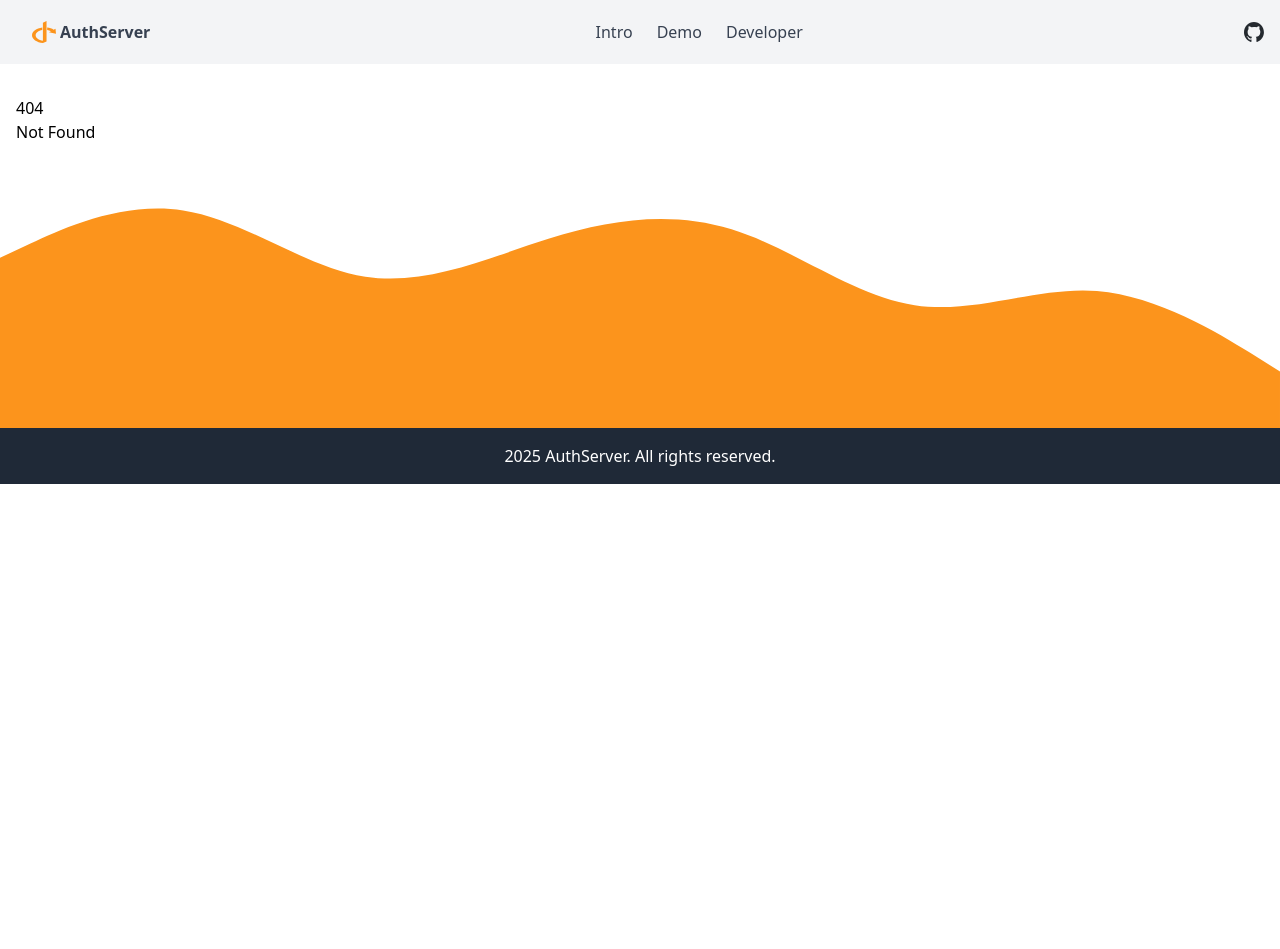
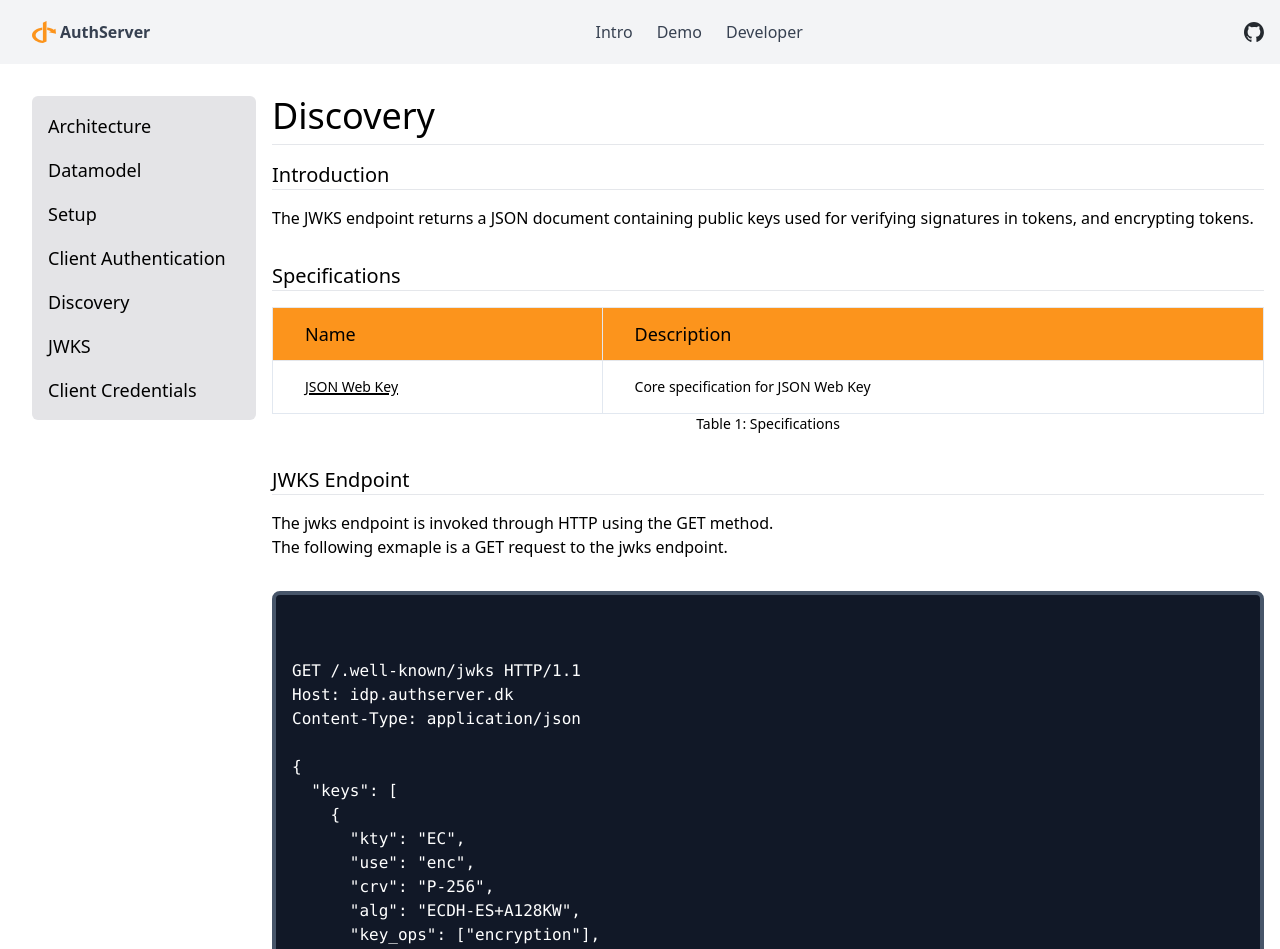
Before and after one commit to jokk-itu/authserver-framework, a SvelteKit app in the folder doc/: page /developer/jwks in a window 1280 px wide. Before the commit this address had no page. Shown: the top 949 px of the page. Before the commit the page ends 800 px from the top, so only its background shows below. Built offline with nearby package versions, Linux system fonts and the light colour scheme.

Commit message:
update: split jwks into its own page

```diff
--- a/doc/src/links.ts
+++ b/doc/src/links.ts
@@ -22,7 +22,8 @@ export const developerLinks = [
     new DeveloperLink('Setup', '/setup'),
     new DeveloperLink('Client Authentication', '/client-authentication'),
     new DeveloperLink('Discovery', '/discovery'),
-    new DeveloperLink('Client Credentials', '/client-credentials'),
+    new DeveloperLink("JWKS", "/jwks"),
+    new DeveloperLink('Client Credentials', '/client-credentials')
 ];
 
 export const navLinks = [
--- a/doc/src/routes/developer/discovery/+page.svelte
+++ b/doc/src/routes/developer/discovery/+page.svelte
@@ -1,5 +1,4 @@
 <script lang="ts">
-    import { r } from "svelte-highlight/languages";
     import CodeBlock from "../../../components/CodeBlock.svelte";
     import PageTitle from "../../../components/PageTitle.svelte";
     import Section from "../../../components/Section.svelte";
@@ -9,8 +8,7 @@
     let specificationHeaders: string[] = ["Name", "Description"];
     let specificationRows: RowCellDefinition[][] = [
         [ new RowCellDefinition('OpenId Connect Discovery', 'https://openid.net/specs/openid-connect-discovery-1_0.html'), new RowCellDefinition('Core specification for OpenId Connect Discovery') ],
-        [ new RowCellDefinition('OAuth Discovery', 'https://datatracker.ietf.org/doc/html/rfc8414'), new RowCellDefinition('Core specification for OAuth Discovery') ],
-        [ new RowCellDefinition('JSON Web Key', 'https://datatracker.ietf.org/doc/html/rfc7517'), new RowCellDefinition('Core specification for JSON Web Key') ]
+        [ new RowCellDefinition('OAuth Discovery', 'https://datatracker.ietf.org/doc/html/rfc8414'), new RowCellDefinition('Core specification for OAuth Discovery') ]
     ];
 
     let metadataHeaders: string[] = ["Name", "Description"];
@@ -69,43 +67,22 @@
         [ new RowCellDefinition('require_signed_request_object'), new RowCellDefinition('Is request parameter required by authserver') ],
         [ new RowCellDefinition('require_pushed_authorization_requests'), new RowCellDefinition('Is pushed authorization requests required by authserver') ],
         [ new RowCellDefinition('grant_management_action_required'), new RowCellDefinition('Is grant management action required by authserver') ],
-    ]
-
-    let jwksHeaders: string[] = ["Name", "Description"];
-    let jwksRows: RowCellDefinition[][] = [
-        [ new RowCellDefinition('keys'), new RowCellDefinition('Array of Json Web Keys') ],
-        [ new RowCellDefinition('kty'), new RowCellDefinition('The cryptographic algorithm family, the key can use') ],
-        [ new RowCellDefinition('use'), new RowCellDefinition('The usage of the key') ],
-        [ new RowCellDefinition('alg'), new RowCellDefinition('The cryptographic algorithm the key can be used with') ],
-        [ new RowCellDefinition('key_ops'), new RowCellDefinition('The operations the key can be used with') ],
-        [ new RowCellDefinition('kid'), new RowCellDefinition('The unique identifier of the key') ],
-
-        [ new RowCellDefinition('crv'), new RowCellDefinition('The elliptic curve used by the key') ],
-        [ new RowCellDefinition('x'), new RowCellDefinition('The base64 x coordinate on the curve') ],
-        [ new RowCellDefinition('y'), new RowCellDefinition('The base64 y coordinate on the curve') ],
-
-        [ new RowCellDefinition('n'), new RowCellDefinition('The modulus value used with kty: RSA') ],
-        [ new RowCellDefinition('e'), new RowCellDefinition('The exponnent value used with kty: RSA') ],
-
-        [ new RowCellDefinition('x5t'), new RowCellDefinition('The SHA1 thumpbrint of the certificate') ],
-        [ new RowCellDefinition('x5c'), new RowCellDefinition('Array of one base64 certificate') ],
-        [ new RowCellDefinition('x5t#S256'), new RowCellDefinition('The SHA256 thumbprint of the certificate') ],
     ];
 </script>
 
 <PageTitle title="Discovery" />
 <Section title="Introduction">
-    <p>There are two discovery endpoints. One returns a JSON document about metadata, and the other returns a JSON document containing public keys.</p>
+    <p>The discovery endpoint returns a JSON document containing metadata about AuthServer, such as endpoints and supported functionality.</p>
 </Section>
 <Section title="Specifications">
     <Table title="Specifications" tableNumber={1} headers={specificationHeaders} rowCellDefinitions={specificationRows} />
 </Section>
-<Section title="Metadata Endpoint">
-    <p>The metadata endpoint is invoked through HTTP using the GET method.</p>
-    <p>The following example is a GET request to the metadata endpoint.</p>
+<Section title="Discovery Endpoint">
+    <p>The discovery endpoint is invoked through HTTP using the GET method.</p>
+    <p>The following example is a GET request to the discovery endpoint.</p>
     <CodeBlock>
         {`
-GET /.well-known/openid-configuration HTTP1.1
+GET /.well-known/openid-configuration HTTP/1.1
 Host: idp.authserver.dk
 Content-Type: application/json
 
@@ -120,31 +97,3 @@ Content-Type: application/json
     <p>The following table describes the fields in the JSON document.</p>
     <Table title="Metadata fields" tableNumber={2} headers={metadataHeaders} rowCellDefinitions={metadataRows} />
 </Section>
-<Section title="JWKS Endpoint">
-    <p>The jwks endpoint is invoked through HTTP using the GET method.</p>
-    <p>The following exmaple is a GET request to the jwks endpoint.</p>
-    <CodeBlock>
-        {`
-GET /.well-known/jwks HTTP1.1
-Host: idp.authserver.dk
-Content-Type: application/json
-
-{
-  "keys": [
-    {
-      "kty": "EC",
-      "use": "enc",
-      "crv": "P-256",
-      "alg": "ECDH-ES+A128KW",
-      "key_ops": ["encryption"],
-      "x": "f83OJ3D2xF1Bg8vub9tLe1gHMzV76e8Tus9uPHvRVEU",
-      "y": "x_FEzRu9m36HLN_tue659LNpXW6pCyStikYjKIWI5a0",
-      "kid": "d890e7ed-662b-48c5-8914-c5c58571f8b6"
-    }
-  ]
-}
-        `}
-    </CodeBlock>
-    <p>The following table describes the fields in the JSON document.</p>
-    <Table title="JWKS fields" tableNumber={3} headers={jwksHeaders} rowCellDefinitions={jwksRows} />
-</Section>
--- /dev/null
+++ b/doc/src/routes/developer/jwks/+page.svelte
@@ -0,0 +1,69 @@
+<script lang="ts">
+    import CodeBlock from "../../../components/CodeBlock.svelte";
+    import PageTitle from "../../../components/PageTitle.svelte";
+    import Section from "../../../components/Section.svelte";
+    import Table from "../../../components/Table.svelte";
+    import { RowCellDefinition } from "../../../table";
+
+    let specificationHeaders: string[] = ["Name", "Description"];
+    let specificationRows: RowCellDefinition[][] = [
+        [ new RowCellDefinition('JSON Web Key', 'https://datatracker.ietf.org/doc/html/rfc7517'), new RowCellDefinition('Core specification for JSON Web Key') ]
+    ];
+
+    let jwksHeaders: string[] = ["Name", "Description"];
+    let jwksRows: RowCellDefinition[][] = [
+        [ new RowCellDefinition('keys'), new RowCellDefinition('Array of Json Web Keys') ],
+        [ new RowCellDefinition('kty'), new RowCellDefinition('The cryptographic algorithm family, the key can use') ],
+        [ new RowCellDefinition('use'), new RowCellDefinition('The usage of the key') ],
+        [ new RowCellDefinition('alg'), new RowCellDefinition('The cryptographic algorithm the key can be used with') ],
+        [ new RowCellDefinition('key_ops'), new RowCellDefinition('The operations the key can be used with') ],
+        [ new RowCellDefinition('kid'), new RowCellDefinition('The unique identifier of the key') ],
+
+        [ new RowCellDefinition('crv'), new RowCellDefinition('The elliptic curve used by the key') ],
+        [ new RowCellDefinition('x'), new RowCellDefinition('The base64 x coordinate on the curve') ],
+        [ new RowCellDefinition('y'), new RowCellDefinition('The base64 y coordinate on the curve') ],
+
+        [ new RowCellDefinition('n'), new RowCellDefinition('The modulus value used with kty: RSA') ],
+        [ new RowCellDefinition('e'), new RowCellDefinition('The exponnent value used with kty: RSA') ],
+
+        [ new RowCellDefinition('x5t'), new RowCellDefinition('The SHA1 thumpbrint of the certificate') ],
+        [ new RowCellDefinition('x5c'), new RowCellDefinition('Array of one base64 certificate') ],
+        [ new RowCellDefinition('x5t#S256'), new RowCellDefinition('The SHA256 thumbprint of the certificate') ],
+    ];
+</script>
+
+<PageTitle title="Discovery" />
+<Section title="Introduction">
+    <p>The JWKS endpoint returns a JSON document containing public keys used for verifying signatures in tokens, and encrypting tokens.</p>
+</Section>
+<Section title="Specifications">
+    <Table title="Specifications" tableNumber={1} headers={specificationHeaders} rowCellDefinitions={specificationRows} />
+</Section>
+<Section title="JWKS Endpoint">
+    <p>The jwks endpoint is invoked through HTTP using the GET method.</p>
+    <p>The following exmaple is a GET request to the jwks endpoint.</p>
+    <CodeBlock>
+        {`
+GET /.well-known/jwks HTTP/1.1
+Host: idp.authserver.dk
+Content-Type: application/json
+
+{
+  "keys": [
+    {
+      "kty": "EC",
+      "use": "enc",
+      "crv": "P-256",
+      "alg": "ECDH-ES+A128KW",
+      "key_ops": ["encryption"],
+      "x": "f83OJ3D2xF1Bg8vub9tLe1gHMzV76e8Tus9uPHvRVEU",
+      "y": "x_FEzRu9m36HLN_tue659LNpXW6pCyStikYjKIWI5a0",
+      "kid": "d890e7ed-662b-48c5-8914-c5c58571f8b6"
+    }
+  ]
+}
+        `}
+    </CodeBlock>
+    <p>The following table describes the fields in the JSON document.</p>
+    <Table title="JWKS fields" tableNumber={3} headers={jwksHeaders} rowCellDefinitions={jwksRows} />
+</Section>
```
